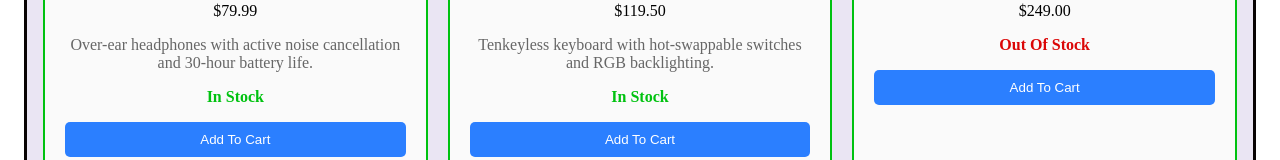
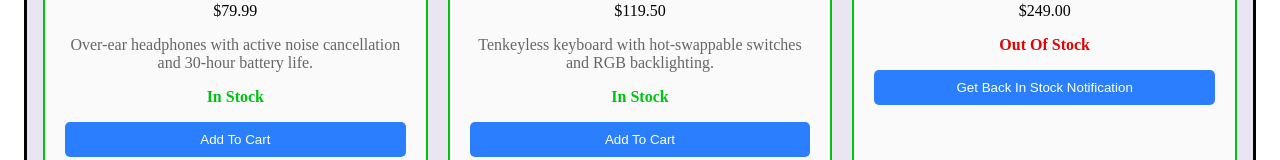
Before and after one commit to shanreed25/component-library, a React (Vite) app: page / in a window 1280 px wide. Shown: the part 1935-2095 px from the top of the page. Built offline with nearby package versions, Linux system fonts and the light colour scheme.

Commit message:
added a function to handle addToCart for the Product Card, it just console logs the product Id and added a call back to the button for items that are out of stock

```diff
--- a/src/App.tsx
+++ b/src/App.tsx
@@ -11,9 +11,14 @@ function closeAlert(type: string) {
   console.log(`User Closed The ${alertType} Alert `);
 }
 
-function handleEdit(userId: string){
+function handleEdit(userId: string) {
   console.log(`Edit user: ${userId}`);
 }
+
+function handleAddToCart(productId: string) {
+  console.log(`Added to cart: ${productId}`);
+}
+
 
 export default function App() {
   // {products.map((product)=> (console.log(product.imageUrl)))}
@@ -60,9 +65,17 @@ export default function App() {
         <div className="cards">
           {users.map((user) =>
             Number(user.id.charAt(user.id.length - 1)) % 2 === 0 ? (
-              <UserProfileCard user={user} showRole={false} onEdit={handleEdit}/> //if user id ends in a even number
+              <UserProfileCard
+                user={user}
+                showRole={false}
+                onEdit={handleEdit}
+              /> //if user id ends in a even number
             ) : (
-              <UserProfileCard user={user} showEmail={false} onEdit={handleEdit}>
+              <UserProfileCard
+                user={user}
+                showEmail={false}
+                onEdit={handleEdit}
+              >
                 <em>
                   Last Login: {user.id.charAt(user.id.length - 1)} hours
                   ago{" "}
@@ -81,9 +94,13 @@ export default function App() {
         <div className="cards">
           {products.map((product) =>
             product.inStock === true ? (
-              <ProductDisplay product={product} />
+              <ProductDisplay product={product} onAddToCart={handleAddToCart} />
             ) : (
-              <ProductDisplay product={product} showDescription={false} />
+              <ProductDisplay
+                product={product}
+                showDescription={false}
+
+              />
             ),
           )}
         </div>
--- a/src/components/ProductDisplay/ProductDisplay.tsx
+++ b/src/components/ProductDisplay/ProductDisplay.tsx
@@ -1,28 +1,69 @@
-import type { ProductDisplayProps } from "../../types/index"
-import noImageAvailable from '../../assets/no-image-available.svg'
+import type { ProductDisplayProps } from "../../types/index";
+import noImageAvailable from "../../assets/no-image-available.svg";
 
-export function ProductDisplay({product, showDescription=true, showStockStatus=true, onAddToCart, children}: ProductDisplayProps){
+export function ProductDisplay({
+  product,
+  showDescription = true,
+  showStockStatus = true,
+  onAddToCart,
+  children,
+}: ProductDisplayProps) {
   return (
     <div className="product-card">
       {product.imageUrl ? (
-                <img className="product-image" src={product.imageUrl} alt={product.name} />
+        <img
+          className="product-image"
+          src={product.imageUrl}
+          alt={product.name}
+        />
       ) : (
-                <img className="product-image" src={noImageAvailable} alt="no image available" width={300} height={300}/>
-            )
-                }
+        <img
+          className="product-image"
+          src={noImageAvailable}
+          alt="no image available"
+          width={300}
+          height={300}
+        />
+      )}
       <h3>{product.name}</h3>
       <p>${product.price.toFixed(2)}</p>
 
-            {showDescription && <p className="product-description">{product.description}</p>}
-
+      {showDescription && (
+        <p className="product-description">{product.description}</p>
+      )}
 
       {showStockStatus && (
-                <p className={product.inStock ? "stock in-stock" : "stock out-of-stock"}>
+        <p
+          className={product.inStock ? "stock in-stock" : "stock out-of-stock"}
+        >
           {product.inStock ? "In Stock" : "Out Of Stock"}
         </p>
       )}
 
-            <button className="product-card-button">Add To Cart</button>
-        </div>
+      {product.inStock === false ? (
+        <button
+          className="product-card-button"
+          onClick={() =>
+            console.log(
+              `You will be notified when ${product.name}is back in stock`,
             )
           }
+        >
+          Get Back In Stock Notification
+        </button>
+      ) : (
+        // onClick={onAddToCart(product.id)}
+        //         this does not work because it calls onAddToCart when the card
+        //         renders, not on click, instead it needs a arrow function
+        //         because onAddToCart has to receive the product's id
+
+        <button
+          className="product-card-button"
+          onClick={() => onAddToCart?.(product.id)} ///creates a function that runs only on click and passes the id
+        >
+          Add To Cart
+        </button>
+      )}
+    </div>
+  );
+}
```
Lines whose indentation alone changed are shown as unchanged.
